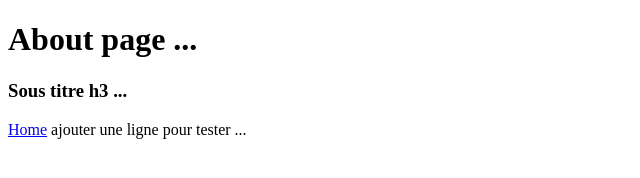
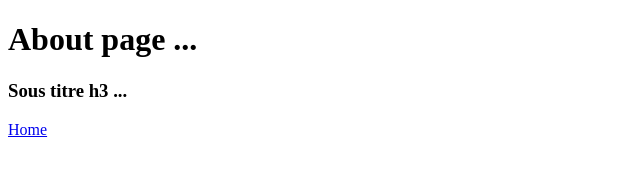
Before and after one commit to gitjmc/testconsole1trust, a website: page dist/about.html in a window 1280 px wide. Shown: the whole page, without its empty margins (0-640 px from the left). Drawn offline with Linux system fonts and the light colour scheme.

Commit message:
retirer une ligne

```diff
--- a/dist/about.html
+++ b/dist/about.html
@@ -21,7 +21,6 @@
     <h3>Sous titre h3 ...</h3>
     <a href="https://gitjmc.github.io/testconsole1trust">Home</a>
     <!-- <a href="http://127.0.0.1:5500/dist/">Home</a>     -->
-    ajouter une ligne pour tester ...
   </body>
 
 </html>
```
